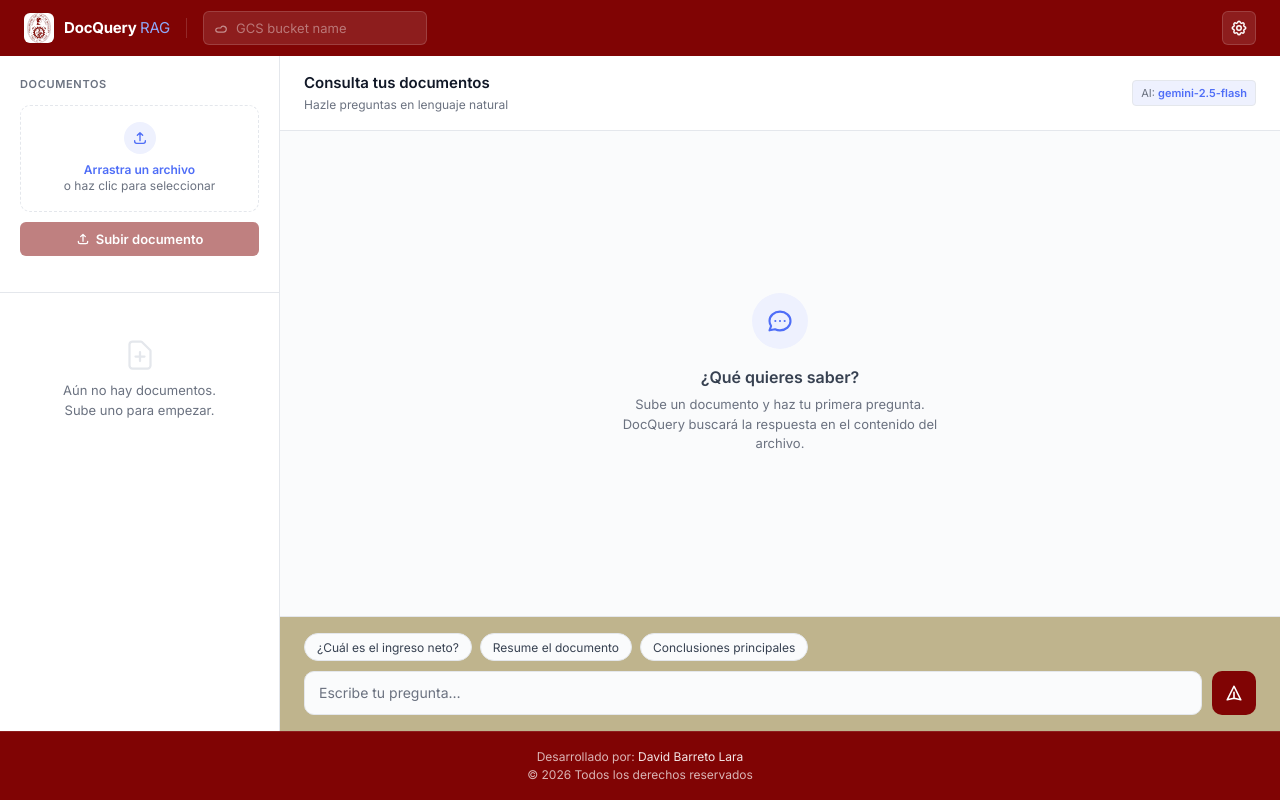
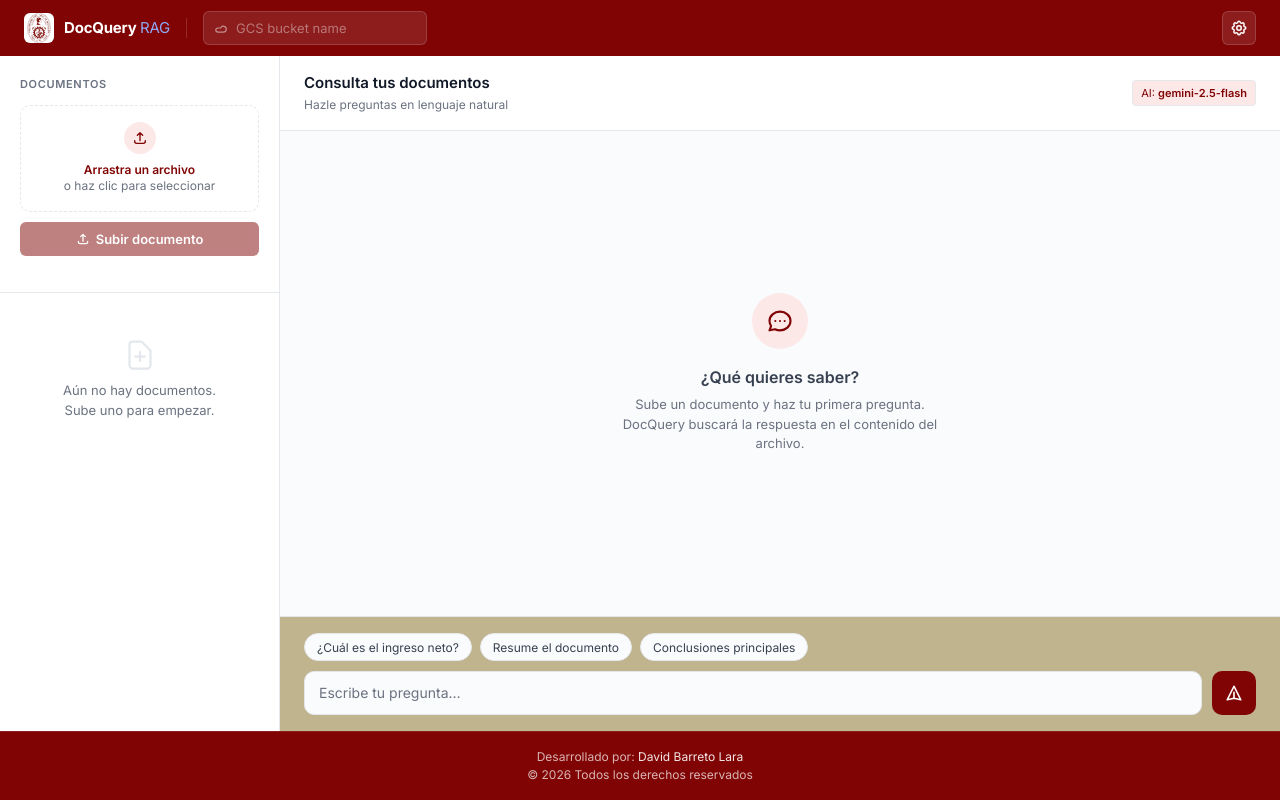
Before and after one commit to dbarretol/DocQuery-rag-application, a FastAPI app: page / in a window 1280 px wide. Run offline with FastAPI, Linux system fonts and the light colour scheme.

Commit message:
style(ui): update header and upload components to university red branding
- Replace indigo color scheme with university red in header model info badge
- Add --uni-red-dim color variable for dimmed red backgrounds
- Update upload zone hover states from indigo to university red
- Change upload zone icon background and SVG color to university red
- Update upload zone text emphasis color to university red
- Update chat empty state icon to use university red color scheme
- Maintain consistent branding across all interactive UI elements

```diff
--- a/app/templates/index.html
+++ b/app/templates/index.html
@@ -45,8 +45,8 @@
                     <div class="chat-header-sub">Hazle preguntas en lenguaje natural</div>
                 </div>
                 <div style="text-align: right;">
-                    <div id="headerModelInfo" style="font-size: 11px; color: var(--text-lo); background: var(--indigo-dim); padding: 4px 8px; border-radius: 4px; border: 1px solid var(--border);">
-                        AI: <span id="headerGenModel" style="font-weight: 600; color: var(--indigo);">...</span>
+                    <div id="headerModelInfo" style="font-size: 11px; color: var(--uni-red); background: var(--uni-red-dim); padding: 4px 8px; border-radius: 4px; border: 1px solid var(--border);">
+                        AI: <span id="headerGenModel" style="font-weight: 600; color: var(--uni-red);">...</span>
                     </div>
                 </div>
             </div>
--- a/app/templates/static/styles.css
+++ b/app/templates/static/styles.css
@@ -5,6 +5,7 @@
     --indigo:     #4F6EF7;
     --indigo-dim: #EEF1FE;
     --uni-red:    #800404;
+    --uni-red-dim:#FDE8E8;
     --uni-yellow: #BFB48D;
     --surface:    #FAFBFC;
     --white:      #FFFFFF;
@@ -178,8 +179,8 @@ html, body {
 
 .upload-zone:hover,
 .upload-zone.drag-over {
-    border-color: var(--indigo);
-    background: var(--indigo-dim);
+    border-color: var(--uni-red);
+    background: var(--uni-red-dim);
 }
 
 .upload-zone input[type="file"] {
@@ -191,7 +192,7 @@ html, body {
 
 .upload-zone-icon {
     width: 32px; height: 32px;
-    background: var(--indigo-dim);
+    background: var(--uni-red-dim);
     border-radius: 50%;
     display: flex;
     align-items: center;
@@ -199,7 +200,7 @@ html, body {
     margin: 0 auto 8px;
 }
 
-.upload-zone-icon svg { width: 16px; height: 16px; color: var(--indigo); }
+.upload-zone-icon svg { width: 16px; height: 16px; color: var(--uni-red); }
 
 .upload-zone p {
     font-size: 12px;
@@ -207,7 +208,7 @@ html, body {
     line-height: 1.4;
 }
 
-.upload-zone strong { color: var(--indigo); font-weight: 600; }
+.upload-zone strong { color: var(--uni-red); font-weight: 600; }
 
 .btn-upload {
     margin-top: 10px;
@@ -386,13 +387,17 @@ html, body {
 
 .chat-empty-icon {
     width: 56px; height: 56px;
-    background: var(--indigo-dim);
+    background: var(--uni-red-dim);
     border-radius: 50%;
     display: flex; align-items: center; justify-content: center;
     margin-bottom: 16px;
 }
 
-.chat-empty-icon svg { width: 28px; height: 28px; color: var(--indigo); }
+.chat-empty-icon svg {
+    width: 28px;
+    height: 28px;
+    color: var(--uni-red);
+}
 
 .chat-empty h3 {
     font-size: 16px;
```
